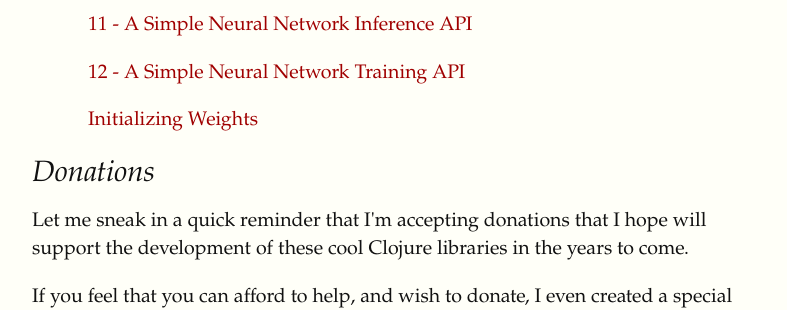
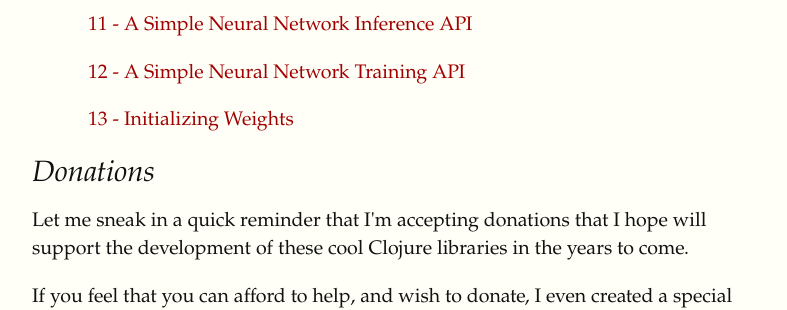
Before and after one commit to blueberry/blueberry.github.io, a Jekyll site: the page built from _posts/2019-02-01-Deep-Learning-in-Clojure-From-Scratch-to-GPU-0-Why-Bother.html, in a window 1280 px wide and 900 px high, scrolled down 3181 px. Shown: the part 149-459 px from the top of the window, without its empty margins (96-883 px from the left). Built offline with Jekyll 4.4.1, drawn with Linux system fonts in a browser that asks for light colours; comment, search, counter and statistics services are not loaded.

Commit message:
Fix typo.

```diff
--- a/_posts/2019-02-01-Deep-Learning-in-Clojure-From-Scratch-to-GPU-0-Why-Bother.html
+++ b/_posts/2019-02-01-Deep-Learning-in-Clojure-From-Scratch-to-GPU-0-Why-Bother.html
@@ -152,7 +152,7 @@
 <li><a href="./Deep-Learning-in-Clojure-From-Scratch-to-GPU-10-The-Backward-Pass-CDU-GPU-CUDA-OpenCL-Nvidia-AMD-Intel">10 - The Backward Pass</a></li>
 <li><a href="./Deep-Learning-in-Clojure-From-Scratch-to-GPU-11-A-Simple-Neural-Network-API">11 - A Simple Neural Network Inference API</a></li>
 <li><a href="./Deep-Learning-in-Clojure-From-Scratch-to-GPU-12-A-Simple-Neural-Network-Training-API">12 - A Simple Neural Network Training API</a></li>
-<li><a href="./Deep-Learning-in-Clojure-From-Scratch-to-GPU-13-Initializing-Weights">Initializing Weights</a></li>
+<li><a href="./Deep-Learning-in-Clojure-From-Scratch-to-GPU-13-Initializing-Weights">13 - Initializing Weights</a></li>
 </ul>
 </div>
 </div>
```
